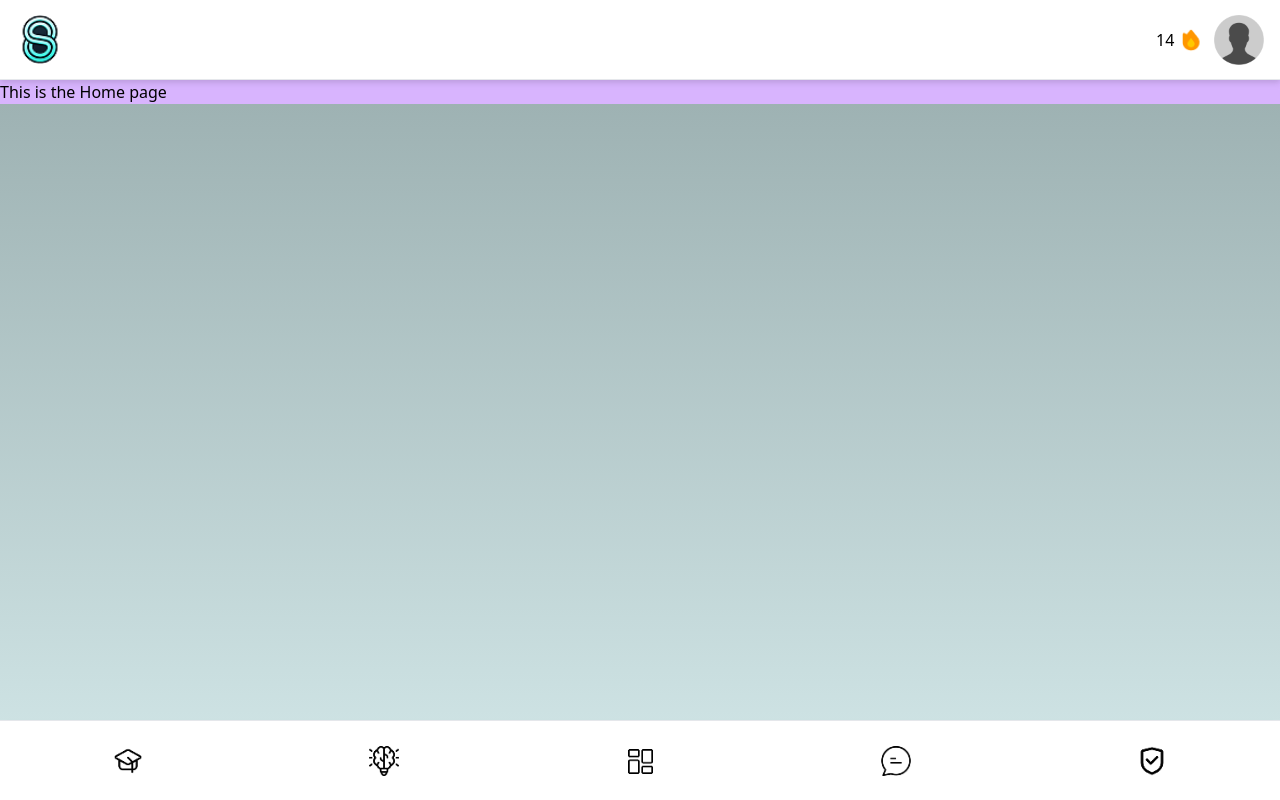
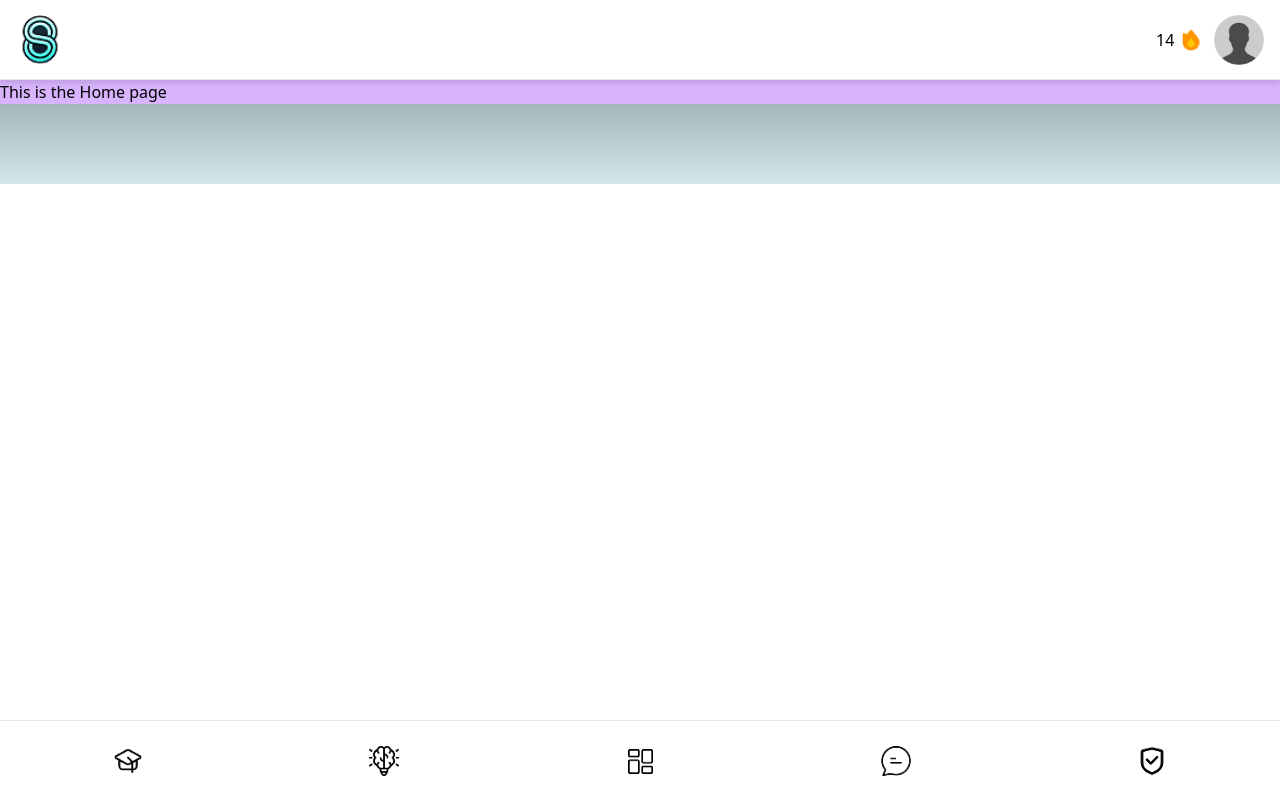
Before and after one commit to tysenh1/ScamSmart-Hackathon, a Next.js app: page / in a window 1280 px wide. Built offline with nearby package versions, Linux system fonts and the light colour scheme.

Commit message:
quick push

```diff
--- a/app/layout.tsx
+++ b/app/layout.tsx
@@ -15,10 +15,10 @@ export default function RootLayout({
 }>) {
   return (
     <html lang="en" className="h-dvh">
-      <body className="h-full flex flex-col bg-gradient-to-b from-brand-900 to-brand-500">
+      <body className="h-full flex flex-col gb-gray-50">
           <Header />
           <div className="h-full">
-            <div className={"h-auto overflow-x-scroll pb-20"}>
+            <div className={"h-auto overflow-x-scroll pb-20 bg-gradient-to-b from-brand-900 to-brand-500"}>
               {children}
             </div>
           </div>
--- a/app/learn/page.tsx
+++ b/app/learn/page.tsx
@@ -54,8 +54,8 @@ export default function page() {
 
     return (
         <>
-            <div className="w-screen h-full mt-8">
-                <div className="flex flex-col gap-5 items-center">
+            <div className="w-screen h-full mt-8 ">
+                <div className="flex flex-col gap-5 items-center ">
                     <div className="w-[350px] h-48 bg-pink-200 rounded-xl ">
                         <Image src={lastLearn.imagePath} className="w-[350px] h-48 absolute object-cover rounded-xl" alt="asdfs" />
                         <div className="w-[350px] h-48 bg-pink-500 rounded-xl">
```
